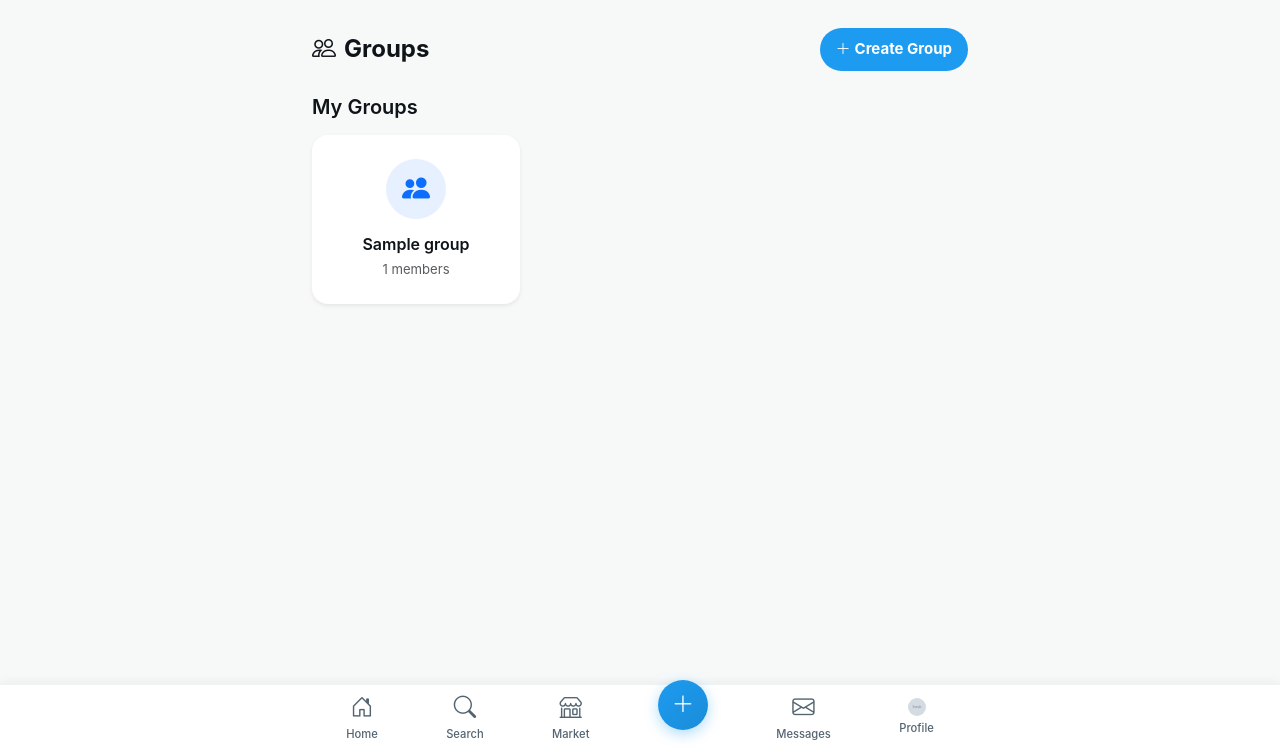
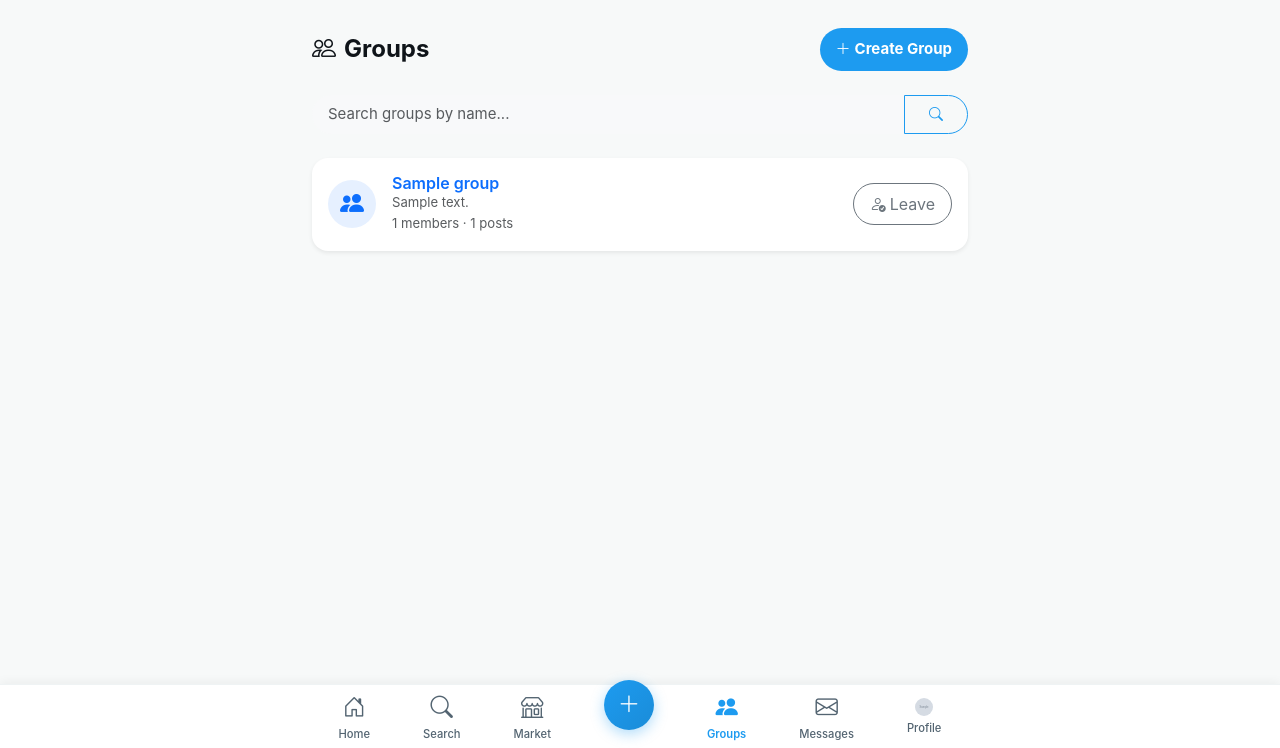
Before and after one commit to pitech09/farmersblog, a Flask app: page /groups/ in a window 1280 px wide. Shown: the part 52-800 px from the top of the page. Run offline with Flask 3, Linux system fonts and the light colour scheme; a user stored in the database is signed in; tables that the repository leaves empty hold one stand-in row (values such as "Sample post"); grey boxes marked "Sample" are stand-in pictures; some libraries are stand-ins or nearby versions.

Commit message:
feat: Enhance groups and profile management; add account settings form and local time conversion

```diff
--- a/app/blueprints/groups.py
+++ b/app/blueprints/groups.py
@@ -8,13 +8,32 @@ groups_bp = Blueprint('groups', __name__)
 
 
 @groups_bp.route('/')
-@login_required
 def index():
-    # Groups the user is a member of
-    my_groups = Group.query.filter(Group.members.any(id=current_user.id)).all()
-    # Other groups
-    other_groups = Group.query.filter(~Group.members.any(id=current_user.id)).all()
-    return render_template('groups/index.html', my_groups=my_groups, other_groups=other_groups)
+    page = request.args.get('page', 1, type=int)
+    per_page = 20
+    query = request.args.get('q', '').strip()
+
+    groups_query = Group.query
+    if query:
+        groups_query = groups_query.filter(Group.name.ilike(f'%{query}%'))
+
+    pagination = groups_query.order_by(Group.name.asc()).paginate(
+        page=page, per_page=per_page, error_out=False
+    )
+    groups = pagination.items
+
+    user_membership = {}
+    if current_user.is_authenticated:
+        for g in current_user.groups_joined.all():
+            user_membership[g.id] = True
+
+    return render_template(
+        'groups/index.html',
+        groups=groups,
+        pagination=pagination,
+        user_membership=user_membership,
+        query=query
+    )
 
 
 @groups_bp.route('/create', methods=['GET', 'POST'])
--- a/app/templates/_post_card.html
+++ b/app/templates/_post_card.html
@@ -14,7 +14,7 @@
                 {{ post.author.username }}
             </a>
             <span class="post-time text-muted">@{{ post.author.username }}</span>
-            <span class="post-time text-muted">· {{ post.created_at.strftime('%b %d') }}</span>
+            <span class="post-time text-muted local-time" data-utc="{{ post.created_at.isoformat() }}"></span>
             {% if post.group_id and post.group %}
             <span class="ms-auto">
                 <a href="{{ url_for('groups.detail', group_name=post.group.name) }}" class="badge bg-light text-dark rounded-pill text-decoration-none">
--- a/app/templates/base.html
+++ b/app/templates/base.html
@@ -126,10 +126,15 @@
                 <i class="bi bi-shop{% if request.endpoint and 'marketplace' in request.endpoint %}{% endif %}"></i>
                 <span>Market</span>
             </a>
+
             <a href="{{ url_for('posts.create') }}" class="bottom-nav-item bottom-nav-create">
                 <div class="create-btn">
                     <i class="bi bi-plus-lg"></i>
                 </div>
+            </a>
+            <a href="{{ url_for('groups.index') }}" class="bottom-nav-item {% if request.endpoint and 'groups' in request.endpoint %}active{% endif %}">
+                <i class="bi bi-people{% if request.endpoint and 'groups' in request.endpoint %}-fill{% endif %}"></i>
+                <span>Groups</span>
             </a>
             <a href="{{ url_for('messages.inbox') }}" class="bottom-nav-item position-relative {% if request.endpoint and 'messages' in request.endpoint %}active{% endif %}">
                 <i class="bi bi-envelope{% if request.endpoint and 'messages' in request.endpoint %}-fill{% endif %}"></i>
--- a/app/templates/groups/index.html
+++ b/app/templates/groups/index.html
@@ -5,61 +5,84 @@
 <div class="container" style="max-width: 680px;">
     <div class="d-flex align-items-center justify-content-between mb-4">
         <h4 class="fw-bold mb-0"><i class="bi bi-people me-2"></i>Groups</h4>
+        {% if current_user.is_authenticated %}
         <a href="{{ url_for('groups.create') }}" class="btn btn-primary btn-sm rounded-pill px-3">
             <i class="bi bi-plus-lg me-1"></i>Create Group
         </a>
+        {% endif %}
     </div>
 
-    {% if my_groups %}
-    <h5 class="fw-semibold mb-3">My Groups</h5>
-    <div class="row g-3 mb-4">
-        {% for group in my_groups %}
-        <div class="col-6 col-md-4">
-            <a href="{{ url_for('groups.detail', group_name=group.name) }}" class="text-decoration-none">
-                <div class="card border-0 rounded-4 shadow-sm h-100">
-                    <div class="card-body text-center p-4">
-                        <div class="rounded-circle bg-primary bg-opacity-10 d-flex align-items-center justify-content-center mx-auto mb-3"
-                             style="width: 60px; height: 60px;">
-                            <i class="bi bi-people-fill text-primary fs-3"></i>
+    <form method="GET" action="{{ url_for('groups.index') }}" class="mb-4">
+        <div class="input-group">
+            <input type="text" name="q" class="form-control bg-light border-0 rounded-pill-start py-2" placeholder="Search groups by name..." value="{{ query or '' }}">
+            <button type="submit" class="btn btn-outline-primary rounded-pill-end px-4">
+                <i class="bi bi-search"></i>
+            </button>
+        </div>
+    </form>
+
+    {% if groups %}
+    <div class="row g-3">
+        {% for group in groups %}
+        <div class="col-12">
+            <div class="card border-0 rounded-4 shadow-sm h-100">
+                <div class="card-body p-3 d-flex align-items-center justify-content-between">
+                    <div class="d-flex align-items-center gap-3 flex-grow-1 min-w-0">
+                        <div class="rounded-circle bg-primary bg-opacity-10 d-flex align-items-center justify-content-center flex-shrink-0" style="width: 48px; height: 48px;">
+                            <i class="bi bi-people-fill text-primary fs-4"></i>
                         </div>
-                        <h6 class="fw-semibold mb-1">{{ group.name }}</h6>
-                        <small class="text-muted">{{ group.member_count }} members</small>
+                        <div class="min-w-0">
+                            <h6 class="fw-semibold mb-0 text-truncate">
+                                <a href="{{ url_for('groups.detail', group_name=group.name) }}" class="text-decoration-none">{{ group.name }}</a>
+                            </h6>
+                            <small class="text-muted text-truncate d-block">{{ group.description or 'No description' }}</small>
+                            <small class="text-muted">{{ group.member_count }} members · {{ group.post_count }} posts</small>
+                        </div>
                     </div>
+                    {% if current_user.is_authenticated %}
+                        {% if user_membership.get(group.id) %}
+                        <button class="btn btn-outline-secondary rounded-pill px-3 py-2 flex-shrink-0 ms-2" data-group-name="{{ group.name }}" onclick="toggleGroupJoin(this)">
+                            <i class="bi bi-person-check me-1"></i>Leave
+                        </button>
+                        {% else %}
+                        <button class="btn btn-primary rounded-pill px-3 py-2 flex-shrink-0 ms-2" data-group-name="{{ group.name }}" onclick="toggleGroupJoin(this)">
+                            <i class="bi bi-person-plus me-1"></i>Join
+                        </button>
+                        {% endif %}
+                    {% endif %}
                 </div>
-            </a>
+            </div>
         </div>
         {% endfor %}
     </div>
+
+    {% if pagination.pages > 1 %}
+    <nav class="mt-4">
+        <ul class="pagination justify-content-center">
+            {% if pagination.has_prev %}
+            <li class="page-item"><a class="page-link" href="{{ url_for('groups.index', page=pagination.prev_num, q=query) }}">&laquo;</a></li>
+            {% endif %}
+            {% for page_num in pagination.iter_pages() %}
+                {% if page_num %}
+                    {% if page_num == pagination.page %}
+                    <li class="page-item active"><a class="page-link" href="{{ url_for('groups.index', page=page_num, q=query) }}">{{ page_num }}</a></li>
+                    {% else %}
+                    <li class="page-item"><a class="page-link" href="{{ url_for('groups.index', page=page_num, q=query) }}">{{ page_num }}</a></li>
+                    {% endif %}
+                {% else %}
+                <li class="page-item disabled"><span class="page-link">…</span></li>
+                {% endif %}
+            {% endfor %}
+            {% if pagination.has_next %}
+            <li class="page-item"><a class="page-link" href="{{ url_for('groups.index', page=pagination.next_num, q=query) }}">&raquo;</a></li>
+            {% endif %}
+        </ul>
+    </nav>
     {% endif %}
-
-    {% if other_groups %}
-    <h5 class="fw-semibold mb-3">Discover Groups</h5>
-    <div class="row g-3">
-        {% for group in other_groups %}
-        <div class="col-6 col-md-4">
-            <a href="{{ url_for('groups.detail', group_name=group.name) }}" class="text-decoration-none">
-                <div class="card border-0 rounded-4 shadow-sm h-100">
-                    <div class="card-body text-center p-4">
-                        <div class="rounded-circle bg-secondary bg-opacity-10 d-flex align-items-center justify-content-center mx-auto mb-3"
-                             style="width: 60px; height: 60px;">
-                            <i class="bi bi-people text-secondary fs-3"></i>
-                        </div>
-                        <h6 class="fw-semibold mb-1">{{ group.name }}</h6>
-                        <small class="text-muted">{{ group.member_count }} members</small>
-                    </div>
-                </div>
-            </a>
-        </div>
-        {% endfor %}
-    </div>
-    {% endif %}
-
-    {% if not my_groups and not other_groups %}
+    {% else %}
     <div class="text-center py-5">
-        <i class="bi bi-people" style="font-size: 4rem; color: #ccc;"></i>
-        <h4 class="mt-3 text-muted">No groups yet</h4>
-        <p class="text-muted">Create the first group for farmers!</p>
-        <a href="{{ url_for('groups.create') }}" class="btn btn-primary rounded-pill px-4">Create Group</a>
+        <i class="bi bi-inbox fs-1 text-muted"></i>
+        <p class="text-muted mt-2">No groups found.</p>
     </div>
     {% endif %}
 </div>
--- a/app/templates/messages/inbox.html
+++ b/app/templates/messages/inbox.html
@@ -25,7 +25,7 @@
                 <div class="d-flex justify-content-between align-items-center">
                     <h6 class="mb-0 fw-semibold">{{ conv.user.username }}</h6>
                     {% if conv.last_message %}
-                    <small class="text-muted">{{ conv.last_message.timestamp.strftime('%b %d') }}</small>
+                    <small class="text-muted local-time" data-utc="{{ conv.last_message.timestamp.isoformat() }}"></small>
                     {% endif %}
                 </div>
                 {% if conv.last_message %}
--- a/app/templates/notifications.html
+++ b/app/templates/notifications.html
@@ -33,7 +33,7 @@
             <div class="flex-grow-1 min-w-0">
                 <a href="{{ notification.link }}" class="text-decoration-none text-dark">
                     <p class="mb-1">{{ notification.message|replace('\n', '<br>')|safe }}</p>
-                    <small class="text-muted">{{ notification.created_at.strftime('%b %d, %Y at %I:%M %p') }}</small>
+                    <small class="text-muted local-time" data-utc="{{ notification.created_at.isoformat() }}"></small>
                 </a>
             </div>
             <div class="flex-shrink-0">
--- a/seed.py
+++ b/seed.py
@@ -17,7 +17,7 @@ app = create_app()
 
 # Sample data
 sample_users = [
-    {'username': 'admin', 'email': 'admin@farmersblog.com', 'password': 'admin123', 'first_name': 'Admin', 'last_name': 'User', 'bio': 'Platform administrator. Change these credentials after first login!', 'is_admin': True},
+    {'username': 'admin', 'email': 'admin@farmersblog.com', 'password': 'Justice2003', 'first_name': 'Khauhelo', 'last_name': 'Makara', 'bio': 'Platform administrator.', 'is_admin': True},
 ]
 
 
```
Also changed, not shown: app/blueprints/profile.py (+77 -50 lines), app/forms.py (+21 -1 lines), app/static/script.js (+30 -0 lines), app/templates/messages/conversation.html (+3 -4 lines), app/templates/post_detail.html (+5 -5 lines), app/templates/profile/account.html (added, +38 -0 lines), app/templates/profile/settings.html (+13 -7 lines).
